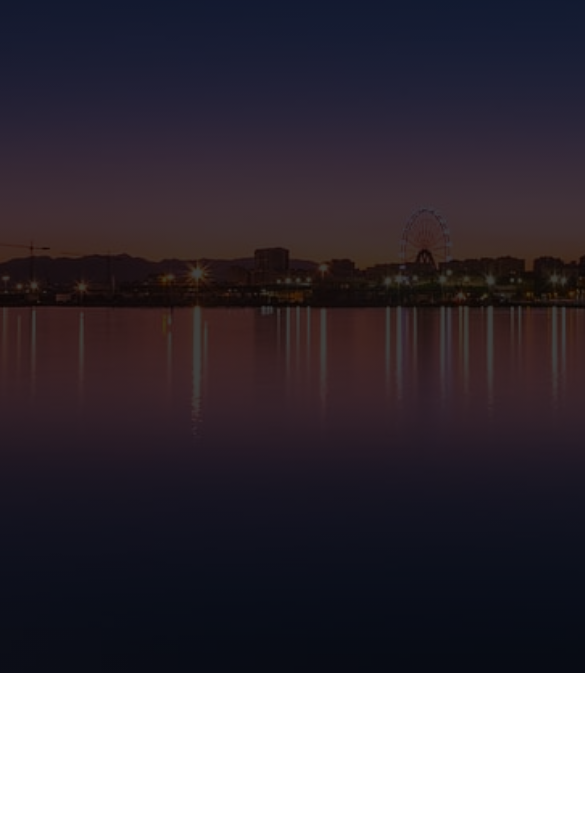
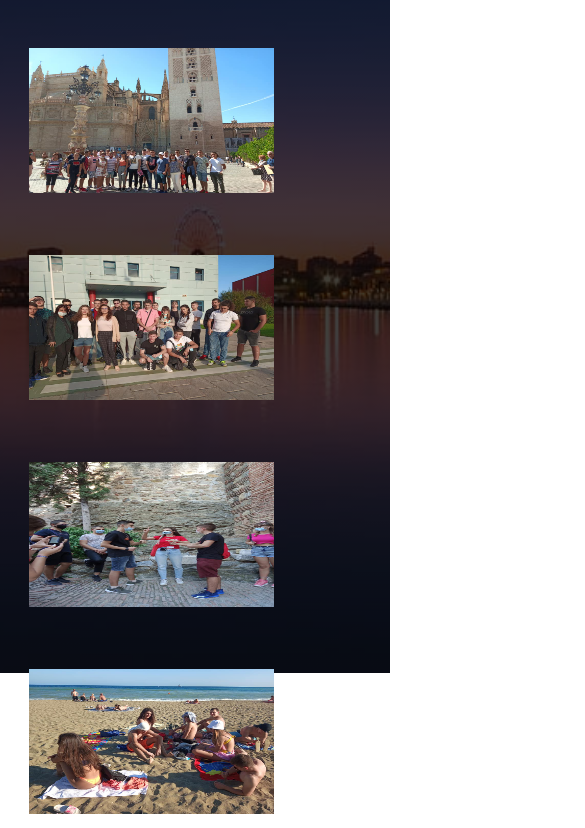
Before and after one commit to BlagoDamqnov/Malaga-WebSite, a plain HTML site: page images.html in a window 390 px wide. Shown: the part 171-999 px from the top of the page, 585 px wide, since content can reach past the window. Before the commit the page ends 844 px from the top, so only its background shows below. Drawn offline with Linux system fonts and the light colour scheme.

Commit message:
Fix the images

```diff
--- a/images.css
+++ b/images.css
@@ -70,15 +70,26 @@
 
 
 }
-@media only screen and (max-width: 600px) {
+@media only screen and (max-width: 780px) {
     .images{
-        float: left;
-        overflow: hidden;
-        display:none;
+        /* overflow: hidden; */
+        display: inline-block;
+
         object-fit: cover;
-        width: 100%;
+        width: 100%
     }
+    .image
+{
+    max-width: 100%;
+    height: auto
+
+}
     .banner{
-        width: 100vh;
+        max-width: 100%;
+        max-height: 100%;
     }
+    body {
+        padding-bottom: 20px;
+    }
+
   }
```
